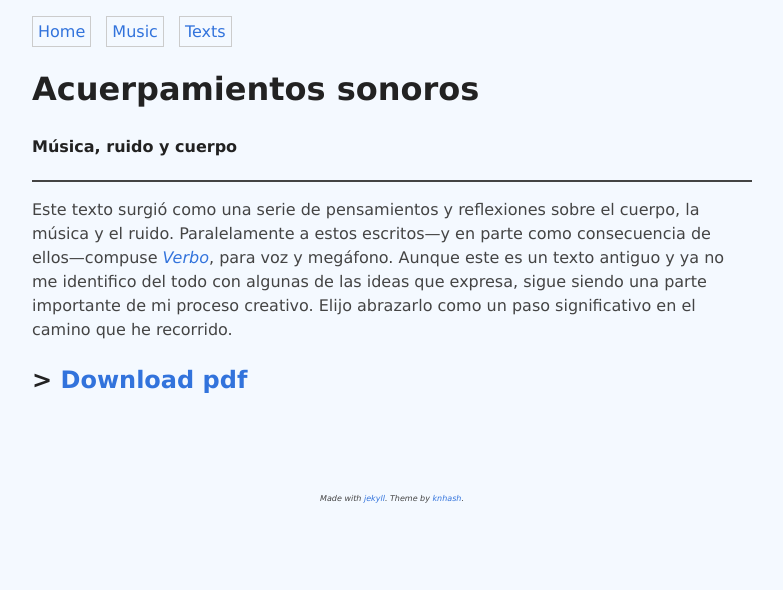
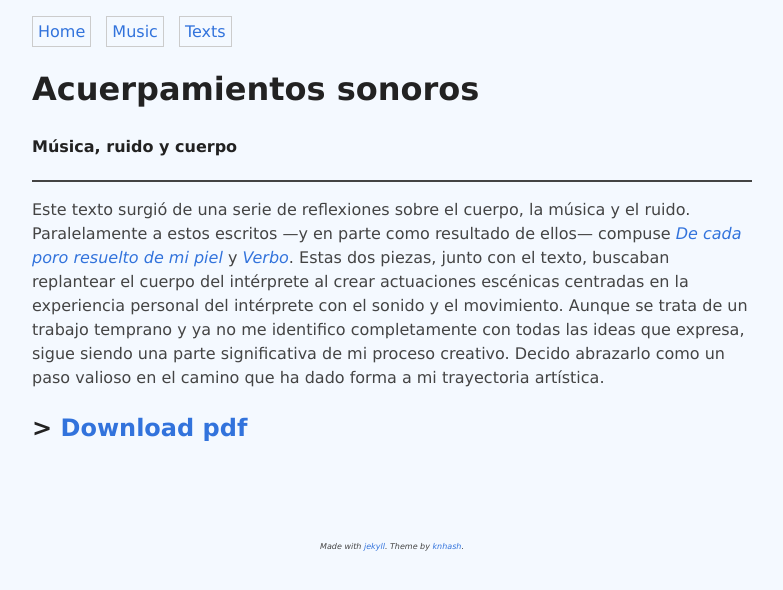
Before and after one commit to jesarx/edpartida, a Jekyll site: the page built from _posts/2018-01-01-Acuerpamientos-sonoros.md, in a window 1280 px wide. Shown: the top 590 px of the page, without its empty margins (248-1031 px from the left). Built offline with Jekyll 4.4.1, drawn with Linux system fonts in a browser that asks for light colours.

Commit message:
aded one file

```diff
--- a/_posts/2018-01-01-Acuerpamientos-sonoros.md
+++ b/_posts/2018-01-01-Acuerpamientos-sonoros.md
@@ -6,6 +6,6 @@ date:   2018-05-05 21:21:21 +0530
 tags: [texts]
 ---
 
-Este texto surgió como una serie de pensamientos y reflexiones sobre el cuerpo, la música y el ruido. Paralelamente a estos escritos—y en parte como consecuencia de ellos—compuse [*Verbo*](/works/verbo.html), para voz y megáfono. Aunque este es un texto antiguo y ya no me identifico del todo con algunas de las ideas que expresa, sigue siendo una parte importante de mi proceso creativo. Elijo abrazarlo como un paso significativo en el camino que he recorrido.
+Este texto surgió de una serie de reflexiones sobre el cuerpo, la música y el ruido. Paralelamente a estos escritos —y en parte como resultado de ellos— compuse [*De cada poro resuelto de mi piel*](/works/de-cada-poro) y [*Verbo*](/works/verbo). Estas dos piezas, junto con el texto, buscaban replantear el cuerpo del intérprete al crear actuaciones escénicas centradas en la experiencia personal del intérprete con el sonido y el movimiento. Aunque se trata de un trabajo temprano y ya no me identifico completamente con todas las ideas que expresa, sigue siendo una parte significativa de mi proceso creativo. Decido abrazarlo como un paso valioso en el camino que ha dado forma a mi trayectoria artística.
 
-## \> [Download pdf](/assets/texts/embodiments.pdf)
+## \> [Download pdf](/assets/texts/cuerpamientos.pdf)
```
Also changed, not shown: _posts/2018-01-01-Sound-embodiments.md (+1 -1 lines), _posts/2018-02-01-de-cada-poro.md (+5 -0 lines), _posts/2019-01-01-Verbo.md (+8 -4 lines), _posts/2019-03-01-ResearchProposal.md (added, +11 -0 lines), _posts/2024-12-01-sarx.md (+2 -1 lines), index.md (+2 -2 lines), 2 other files.
